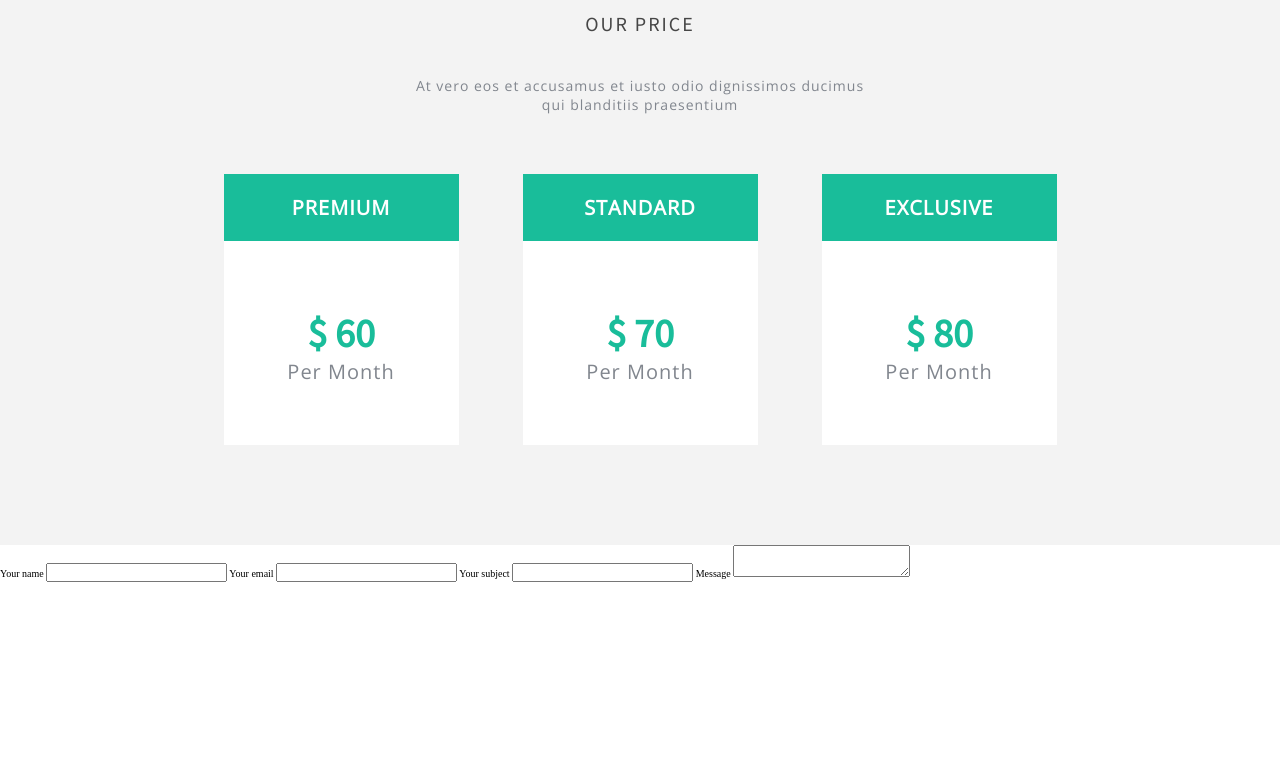
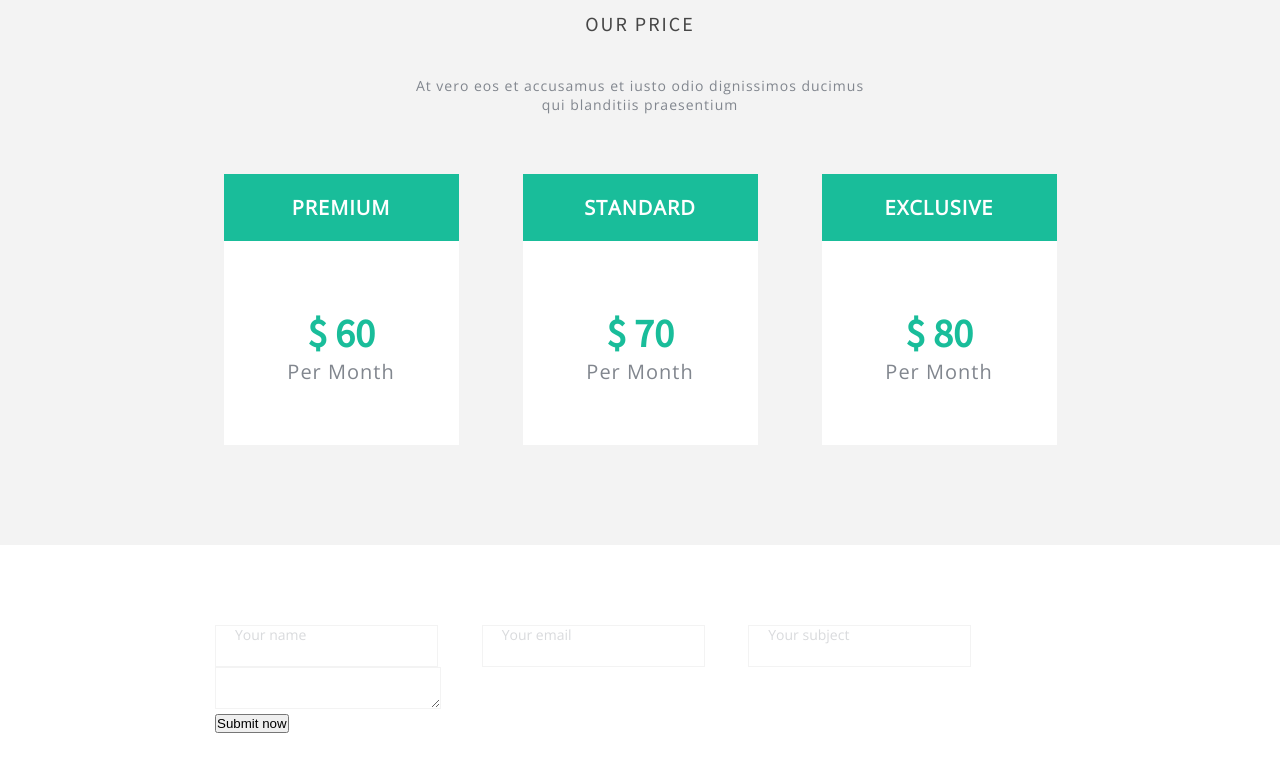
Before and after one commit to YuraSadilenko/bouncy, a website: page src/index.html in a window 1280 px wide. Shown: the part 3396-4168 px from the top of the page. Drawn offline with nearby package versions, Linux system fonts and the light colour scheme.

Commit message:
Add initial style for form

```diff
--- a/src/css/style.css
+++ b/src/css/style.css
@@ -952,4 +952,43 @@ a.slide_btn {
   background-color: #ffffff;
   width: 100%;
   height: 55.3rem;
+  padding: 8rem 21.5rem;
+  font: 1.4rem "Open Sans", sans-serif;
+  color: #81868e;
 }
+
+.form_item {
+  position: relative;
+  display: inline-block;
+  margin-right: 4rem;
+}
+
+.form_textarea {
+  display: block;
+}
+
+.form_input {
+  display: inline-block;
+  font-size: inherit;
+  border: 1px solid #f3f3f3;
+  height: 4rem;
+  outline: 0;
+  color: #81868e;
+  padding: 2rem;
+}
+
+.form_input:valid + .form_label {
+  transform: translateY(-2.3em) scale(0.75, 0.75);
+  opacity: .8;
+}
+
+.form_label {
+  position: absolute;
+  top: 0;
+  display: block;
+  padding-left: 2rem;
+  transform-origin: left center;
+  opacity: .3;
+  transition: transform .2s, opacity .2s;
+  pointer-events: none;
+}
--- a/src/index.html
+++ b/src/index.html
@@ -425,15 +425,30 @@
     <!-- End // .our-price -->
     <!-- Start // .form -->
     <div class="form">
-      <form>
-        <label for="name">Your name</label>
-        <input type="text" id="name">
-        <label for="email">Your email</label>
-        <input type="email" id="email">
-        <label for="subject">Your subject</label>
-        <input type="text" id="subject">
-        <label for="message">Message</label>
-        <textarea id="message"></textarea>
+      <form method="post" action="https://mate-academy-form-lesson.herokuapp.com/create-application">
+        <div class="form_item">
+          <input class="form_input" type="text" id="name" name="name" required>
+          <label class="form_label" for="name">Your name</label>
+        </div>
+
+        <div class="form_item">
+          <input class="form_input" type="text" id="email" name="email" required>
+          <label class="form_label" for="email">Your email</label>
+        </div>
+
+        <div class="form_item">
+          <input class="form_input" type="text" id="subject" name="subject" required>
+          <label class="form_label" for="subject">Your subject</label>
+        </div>
+
+        <div class="form_textarea">
+          <textarea class="form_input" id="message" name="message" required></textarea>
+          <label class="form_label" for="message">Message</label>
+        </div>
+
+        <button type="submit">Submit now</button>
+
+        <input name="surname" id="surname" type="text" value="surname" hidden/>
       </form>
     </div>
     <!-- End // .form -->
--- a/src/sass/_form.scss
+++ b/src/sass/_form.scss
@@ -2,4 +2,44 @@
   background-color: $btn-color-white;
   width: 100%;
   height: 55.3rem;
+  padding: 8rem 21.5rem;
+  font: 1.4rem $open-sans;
+  color: $gray;
+
+  &_item {
+    position: relative;
+    display: inline-block;
+    margin-right: 4rem;
+  }
+
+  &_textarea {
+    display: block;
+  }
+
+  &_input {
+    display: inline-block;
+    font-size: inherit;
+    border: 1px solid $light-gray;
+    height: 4rem;
+    outline: 0;
+    color: $gray;
+    padding: 2rem;
+
+    &:valid + .form_label {
+      transform: translateY(-2.3em) scale(.75, .75);
+      opacity: .8;
+    }
+  }
+
+  &_label {
+    position: absolute;
+    top: 0;
+    display: block;
+    padding-left: 2rem;
+    //transform: translateY(-1.2em);
+    transform-origin: left center;
+    opacity: .3;
+    transition: transform .2s, opacity .2s;
+    pointer-events: none;
+  }
 }
```
Also changed, not shown: 1 other file.
